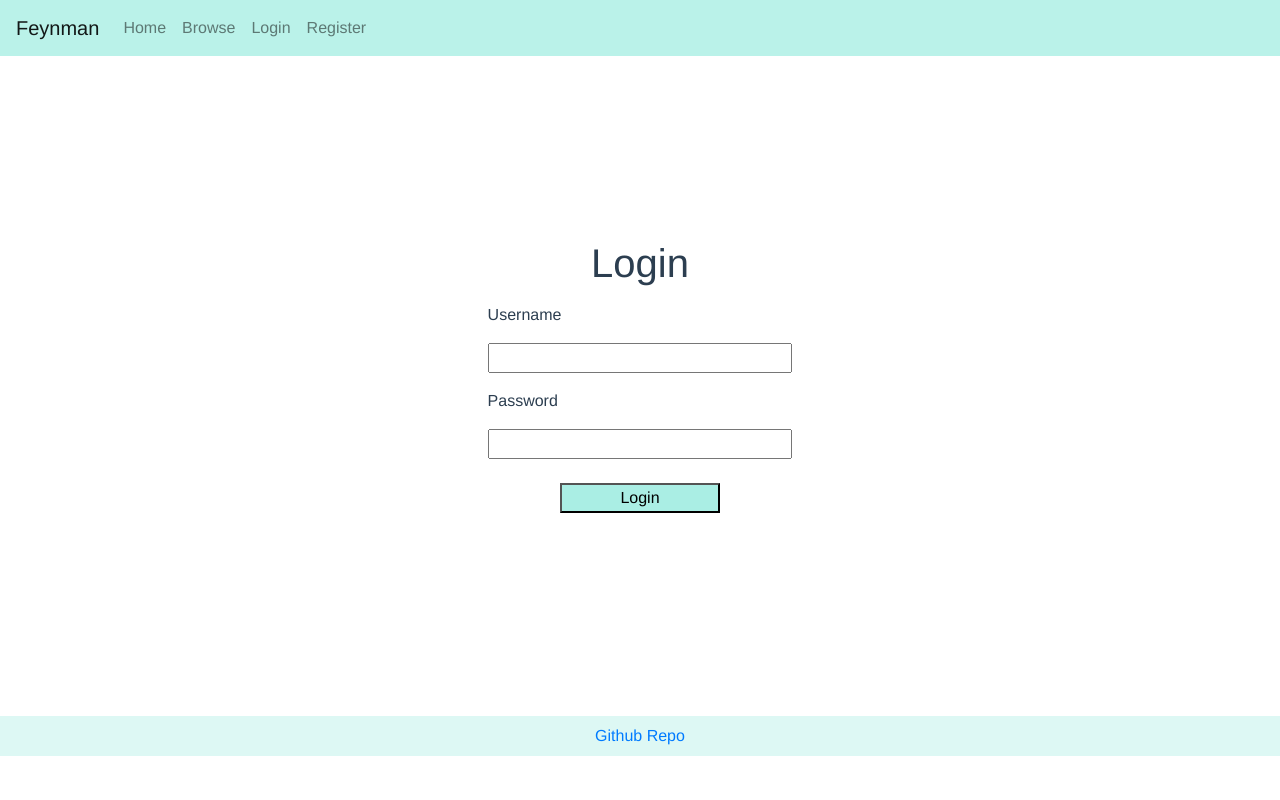
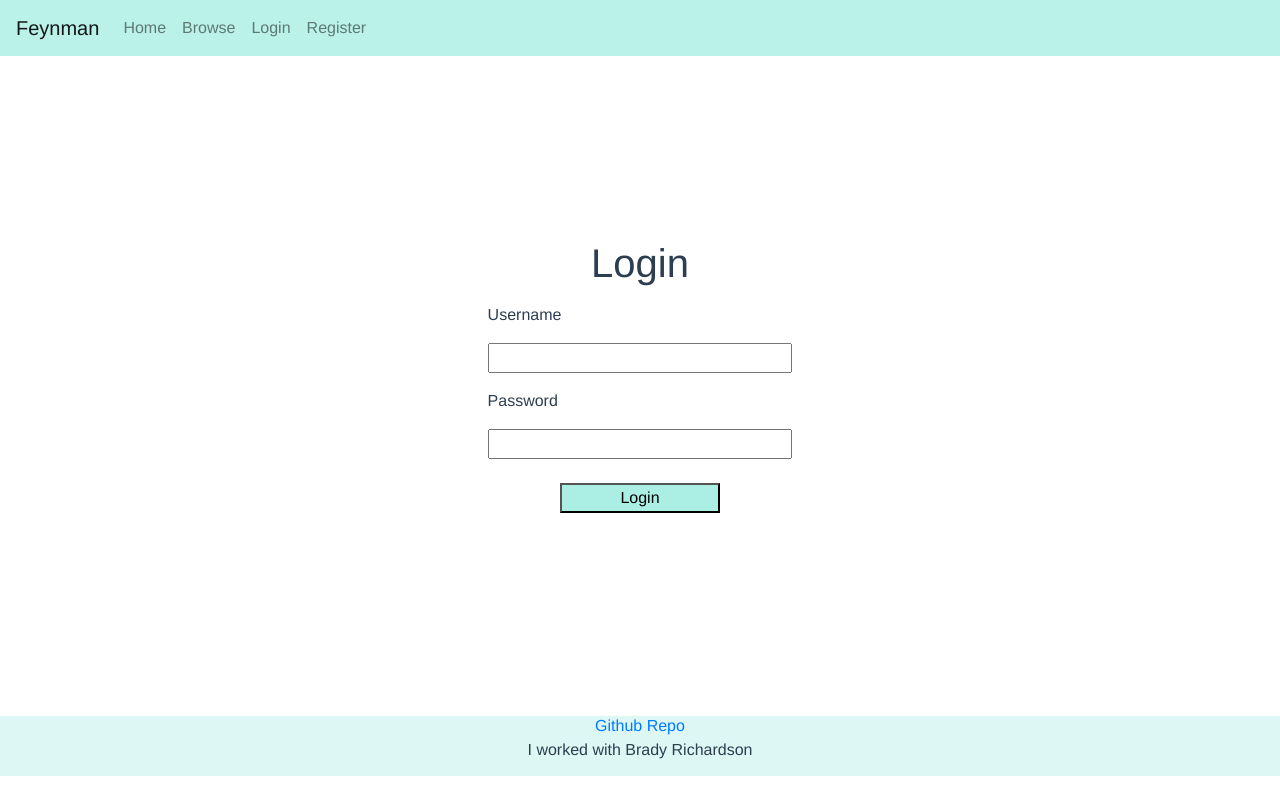
Before and after one commit to joshuasrichardson/Feyman, a Vue app in the folder front-end/: page /login in a window 1280 px wide. Built offline with nearby package versions, Linux system fonts and the light colour scheme; no server answers.

Commit message:
Add Name to footer

```diff
--- a/front-end/src/App.vue
+++ b/front-end/src/App.vue
@@ -18,6 +18,7 @@
 	<router-view />
 	<footer>
 		<a href="https://github.com/joshuasrichardson/Feyman">Github Repo</a>
+		<p>I worked with Brady Richardson</p>
 	</footer>
 </div>
 </template>
@@ -71,10 +72,11 @@
 
 footer {
 	width: 100%;
-	height: 40px;
+	height: 60px;
 	background-color: #DDF8F4;
 	margin-top: 20px;
 	display: flex;
+	flex-direction: column;
 	align-items: center;
 	justify-content: center;
 }
```
